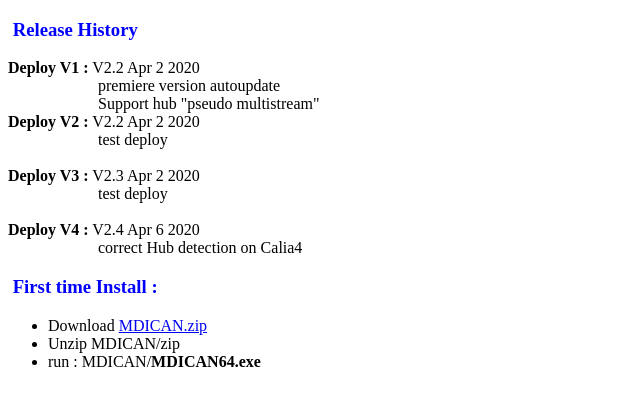
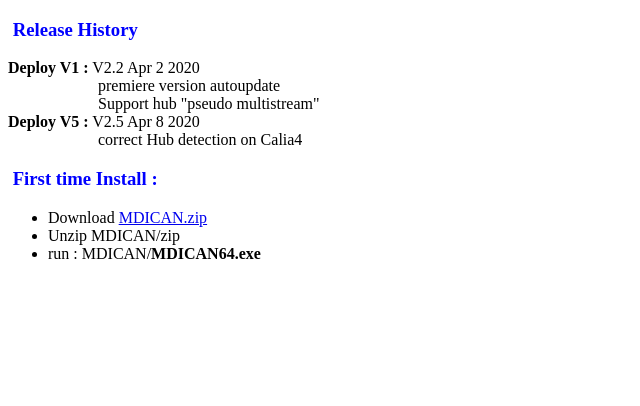
Before and after one commit to xcs400/mdican-update, a website: page index.html in a window 1280 px wide. Shown: the whole page, without its empty margins (0-640 px from the left). Drawn offline with Linux system fonts and the light colour scheme.

Commit message:
Update index.html

```diff
--- a/index.html
+++ b/index.html
@@ -20,13 +20,7 @@
 <div>
 <div style="padding-left: 90px;">premiere version autoupdate</div>
 <div style="padding-left: 90px;">Support hub "pseudo multistream"</div>
-<div><strong>Deploy V2 :</strong> V2.2 Apr 2 2020&nbsp;</div>
-<div style="padding-left: 90px;">test deploy</div>
-<div style="padding-left: 90px;">&nbsp;</div>
-<div><strong>Deploy V3 :</strong> V2.3 Apr 2 2020&nbsp;</div>
-<div style="padding-left: 90px;">test deploy</div>
-<div style="padding-left: 90px;">&nbsp;</div>
-<div><strong>Deploy V4 :</strong> V2.4 Apr 6 2020&nbsp;</div>
+<div><strong>Deploy V5 :</strong> V2.5 Apr 8 2020&nbsp;</div>
 <div style="padding-left: 90px;">correct Hub detection on Calia4</div>
 <h3>&nbsp;<span style="color: #0000ff;">First time Install :</span></h3>
 <ul>
```
